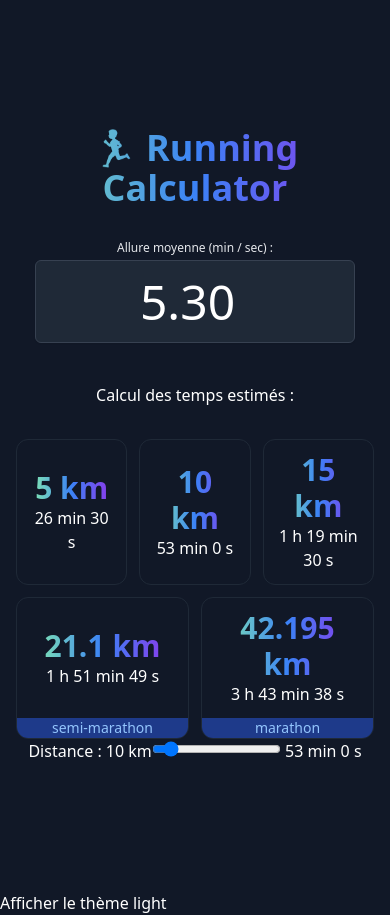
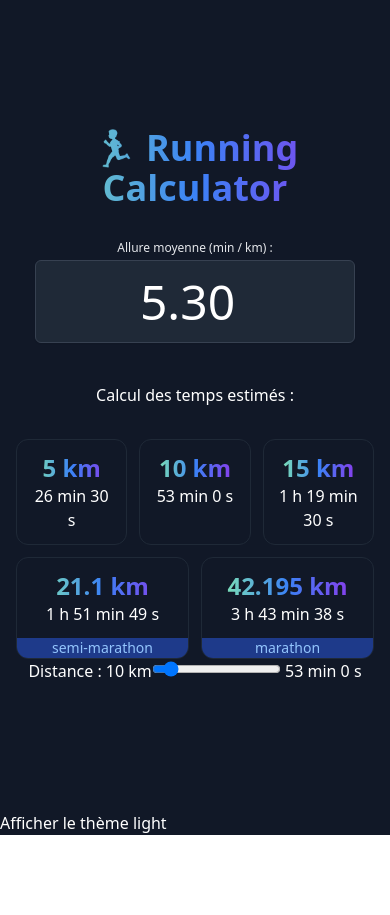
Before and after one commit to estitpab/running-calculator, a React (Vite) app: page / in a window 390 px wide. After the commit the page ends 844 px from the top, so only its background shows below. Built offline with nearby package versions, Linux system fonts and the light colour scheme.

Commit message:
Fix theme color

```diff
--- a/src/components/Calculator.tsx
+++ b/src/components/Calculator.tsx
@@ -31,14 +31,14 @@ const Calculator = () => {
             lightTheme && "text-gray-900"
           )}`}
         >
-          Allure moyenne (min / sec) :
+          Allure moyenne (min / km) :
           <input
             name="pace"
             type="number"
             step="0.01"
             onChange={handlePaceChange}
             value={pace}
-            className={`text-center text-5xl mb-10 mt-1 w-full rounded-md shadow-sm border-gray-700 "bg-gray-800 bg-gray-800 text-white ${clsx(
+            className={`text-center text-5xl mb-10 mt-1 w-full rounded-md shadow-sm border-gray-700 bg-gray-800 text-white ${clsx(
               lightTheme && ["bg-gray-200", "text-gray-900"]
             )}`}
           />
--- a/src/components/TimeBlock.tsx
+++ b/src/components/TimeBlock.tsx
@@ -10,11 +10,11 @@ interface Props {
 const TimeBlock = ({ distance, pace, note }: Props) => {
   return (
     <div
-      className={`relative overflow-hidden flex flex-col justify-center rounded-xl border border-gray-800 p-3 ${clsx(
+      className={`relative overflow-hidden flex flex-col justify-start rounded-xl border border-gray-800 p-3 ${clsx(
         Boolean(note) && "pb-8"
       )}`}
     >
-      <h2 className="text-3xl font-bold title-gradient">{distance} km</h2>
+      <h2 className="text-2xl md:text-3xl font-bold title-gradient">{distance} km</h2>
       <p>{calculateEstimatedTime(pace, distance)}</p>
       {note && (
         <p className=" bg-blue-900 absolute bottom-0 w-full left-0 text-blue-300 text-sm">
--- a/src/layout/Layout.tsx
+++ b/src/layout/Layout.tsx
@@ -13,21 +13,31 @@ const Layout = ({ children }: Props) => {
   const lightTheme = theme === "light";
 
   const handleThemeChange = () => {
-    setTheme(theme === "dark" ? "light" : "dark");
+    setTheme((prevTheme) => (prevTheme === "dark" ? "light" : "dark"));
   };
 
   return (
     <ThemeContext.Provider value={theme}>
-      <section className={`bg-gray-900 text-white ${clsx(
-              lightTheme && [
-                "bg-white",
-                "text-gray-900"
-              ]
-            )}`}>
+      <section
+        className={`bg-gray-900 text-white ${clsx(
+          lightTheme && ["bg-white", "text-gray-900"]
+        )}`}
+      >
         <div className="mx-auto max-w-screen-xl px-4 py-32 lg:flex lg:h-screen lg:items-center">
-          <div className="mx-auto max-w-3xl text-center">{children}</div>
+          <div
+            className={`mx-auto max-w-3xl text-center ${
+              lightTheme ? "text-gray-900" : "text-white"
+            }`}
+          >
+            {children}
+          </div>
         </div>
-        <button onClick={handleThemeChange}>Afficher le thème {theme === "dark" ? "light" : "dark"}</button>
+        <button
+          className={`${lightTheme ? "text-gray-900" : "text-white"}`}
+          onClick={handleThemeChange}
+        >
+          Afficher le thème {theme === "dark" ? "light" : "dark"}
+        </button>
       </section>
     </ThemeContext.Provider>
   );
```
